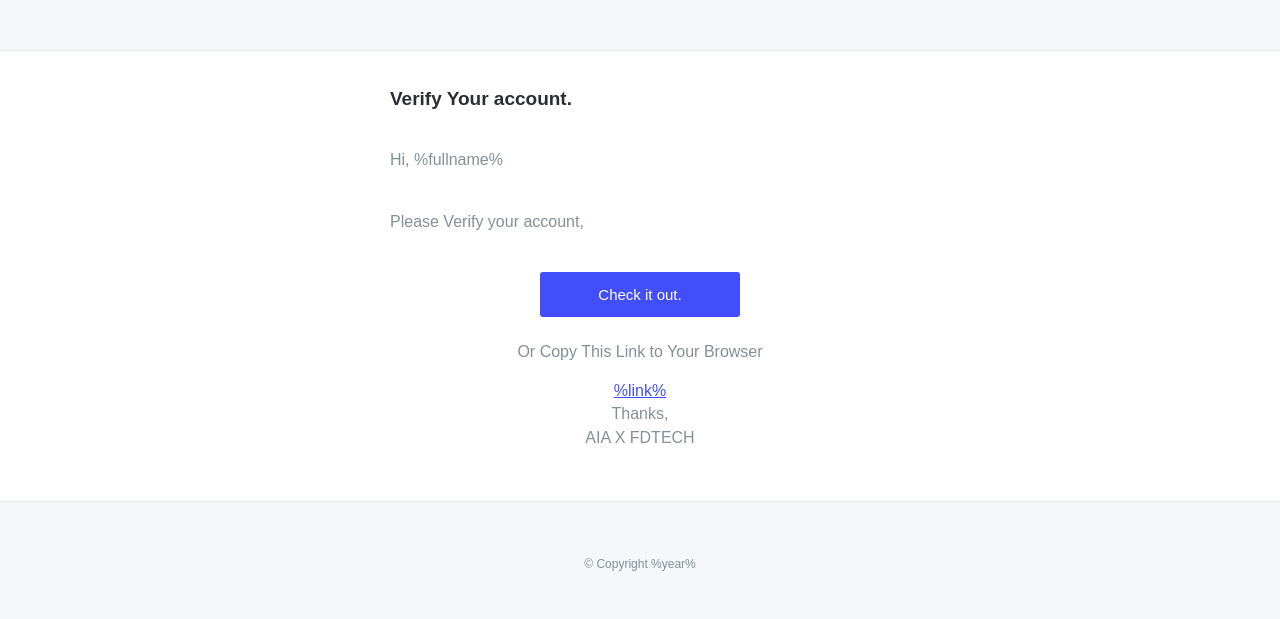
After one commit to Frederick-88/PHP-SQL-PAYROLL-WEB, a PHP site: page /PSW-SEM3/View/Email/verifyToEmail.php in a window 1280 px wide. The commit adds this page. Shown: the top 619 px of the page. Run offline with PHP 8.4, Linux system fonts and the light colour scheme.

Commit message:
able to send email and verify

```diff
--- /dev/null
+++ b/View/Email/verifyToEmail.php
@@ -0,0 +1,259 @@
+<!DOCTYPE html PUBLIC "-//W3C//DTD XHTML 1.0 Transitional//EN" "http://www.w3.org/TR/xhtml1/DTD/xhtml1-transitional.dtd">
+<html xmlns="http://www.w3.org/1999/xhtml">
+
+<head>
+    <meta name="viewport" content="width=device-width, initial-scale=1.0" />
+    <meta http-equiv="Content-Type" content="text/html; charset=UTF-8" />
+    <title>Verify Your Account in Payroll !!</title>
+    <style type="text/css" rel="stylesheet" media="all">
+        /* Base ------------------------------ */
+        *:not(br):not(tr):not(html) {
+            font-family: Arial, 'Helvetica Neue', Helvetica, sans-serif;
+            -webkit-box-sizing: border-box;
+            box-sizing: border-box;
+        }
+
+        body {
+            width: 100% !important;
+            height: 100%;
+            margin: 0;
+            line-height: 1.4;
+            background-color: #F5F7F9;
+            color: #839197;
+            -webkit-text-size-adjust: none;
+        }
+
+        a {
+            color: #414EF9;
+        }
+
+        .text-center {
+            text-align: center;
+        }
+
+        /* Layout ------------------------------ */
+        .email-wrapper {
+            width: 100%;
+            margin: 0;
+            padding: 0;
+            background-color: #F5F7F9;
+        }
+
+        .email-content {
+            width: 100%;
+            margin: 0;
+            padding: 0;
+        }
+
+        /* Masthead ----------------------- */
+        .email-masthead {
+            padding: 25px 0;
+            text-align: center;
+        }
+
+        .email-masthead_logo {
+            max-width: 400px;
+            border: 0;
+        }
+
+        .email-masthead_name {
+            font-size: 16px;
+            font-weight: bold;
+            color: #839197;
+            text-decoration: none;
+            text-shadow: 0 1px 0 white;
+        }
+
+        /* Body ------------------------------ */
+        .email-body {
+            width: 100%;
+            margin: 0;
+            padding: 0;
+            border-top: 1px solid #E7EAEC;
+            border-bottom: 1px solid #E7EAEC;
+            background-color: #FFFFFF;
+        }
+
+        .email-body_inner {
+            width: 570px;
+            margin: 0 auto;
+            padding: 0;
+        }
+
+        .email-footer {
+            width: 570px;
+            margin: 0 auto;
+            padding: 0;
+            text-align: center;
+        }
+
+        .email-footer p {
+            color: #839197;
+        }
+
+        .body-action {
+            width: 100%;
+            margin: 30px auto;
+            padding: 0;
+            text-align: center;
+        }
+
+        .body-sub {
+            margin-top: 25px;
+            padding-top: 25px;
+            border-top: 1px solid #E7EAEC;
+        }
+
+        .content-cell {
+            padding: 35px;
+        }
+
+        .align-right {
+            text-align: right;
+        }
+
+        /* Type ------------------------------ */
+        h1 {
+            margin-top: 0;
+            color: #292E31;
+            font-size: 19px;
+            font-weight: bold;
+            text-align: left;
+        }
+
+        h2 {
+            margin-top: 0;
+            color: #292E31;
+            font-size: 16px;
+            font-weight: bold;
+            text-align: left;
+        }
+
+        h3 {
+            margin-top: 0;
+            color: #292E31;
+            font-size: 14px;
+            font-weight: bold;
+            text-align: left;
+        }
+
+        p {
+            margin-top: 0;
+            color: #839197;
+            font-size: 16px;
+            line-height: 1.5em;
+            text-align: left;
+        }
+
+        p.sub {
+            font-size: 12px;
+        }
+
+        p.center {
+            text-align: center;
+        }
+
+        /* Buttons ------------------------------ */
+        .button {
+            display: inline-block;
+            width: 200px;
+            background-color: #414EF9;
+            border-radius: 3px;
+            color: #ffffff;
+            font-size: 15px;
+            line-height: 45px;
+            text-align: center;
+            text-decoration: none;
+            -webkit-text-size-adjust: none;
+            mso-hide: all;
+        }
+
+        .button--green {
+            background-color: #28DB67;
+        }
+
+        .button--red {
+            background-color: #FF3665;
+        }
+
+        .button--blue {
+            background-color: #414EF9;
+            color: #fff !important;
+        }
+
+        /*Media Queries ------------------------------ */
+        @media only screen and (max-width: 600px) {
+
+            .email-body_inner,
+            .email-footer {
+                width: 100% !important;
+            }
+        }
+
+        @media only screen and (max-width: 500px) {
+            .button {
+                width: 100% !important;
+            }
+        }
+    </style>
+</head>
+
+<body>
+    <table class="email-wrapper" width="100%" cellpadding="0" cellspacing="0">
+        <tr>
+            <td align="center">
+                <table class="email-content" width="100%" cellpadding="0" cellspacing="0">
+                    <!-- Logo -->
+                    <tr>
+                        <td class="email-masthead">
+                            <a class="email-masthead_name"></a>
+                        </td>
+                    </tr>
+                    <!-- Email Body -->
+                    <tr>
+                        <td class="email-body" width="100%">
+                            <table class="email-body_inner" align="center" width="570" cellpadding="0" cellspacing="0">
+                                <!-- Body content -->
+                                <tr>
+                                    <td class="content-cell">
+                                        <h1>Verify Your account.</h1>
+                                        <br>
+                                        <p>Hi, %fullname% </p>
+                                        <br>
+                                        <p>Please Verify your account,</p>
+                                        <br>
+                                        <div align="center">
+                                            <a href="%link%" class="button button--blue">Check it out.</a>
+                                        </div>
+                                        <br>
+                                        <p style="text-align: center;">Or Copy This Link to Your Browser</p>
+                                        <div align="center">
+                                            <a href="">%link%</a>
+                                        </div>
+                                        <!-- Action -->
+                                        <p style="text-align: center;">Thanks, <br>AIA X FDTECH</p>
+                                    </td>
+                                </tr>
+                            </table>
+                        </td>
+                    </tr>
+                    <tr>
+                        <td>
+                            <table class="email-footer" align="center" width="570" cellpadding="0" cellspacing="0">
+                                <tr>
+                                    <td class="content-cell">
+                                        <p class="sub center text-center">
+                                            <br> © Copyright %year%
+                                        </p>
+                                    </td>
+                                </tr>
+                            </table>
+                        </td>
+                    </tr>
+                </table>
+            </td>
+        </tr>
+    </table>
+</body>
+
+</html>
--- a/View/Employee/addEmployee.php
+++ b/View/Employee/addEmployee.php
@@ -60,11 +60,11 @@
                     <option disabled selected>Select Job Role</option>
                     <?php
                     require_once '/xampp/htdocs/PSW-SEM3/Payroll/Library/connection.php';
-                    $data = $connection->query("SELECT * FROM job_position");
+                    $data = $connection->query("SELECT *,job.id AS jobId FROM job_position JOIN department ON job_position.dept_id = department.id");
 
                     while ($roles = $data->fetch_assoc()) :
                     ?>
-                        <option value="<?= $roles['id'] ?>"><?= $roles['dept_code'] ?> - <?= $roles['job_label'] ?></option>
+                        <option value="<?= $roles['jobId'] ?>"><?= $roles['dept_code'] ?> - <?= $roles['job_label'] ?></option>
                     <?php
                     endwhile;
                     ?>
```
Also changed, not shown: Model/registerController.php (+38 -9 lines), View/Auth/verifyAccount.php (added, +43 -0 lines).
